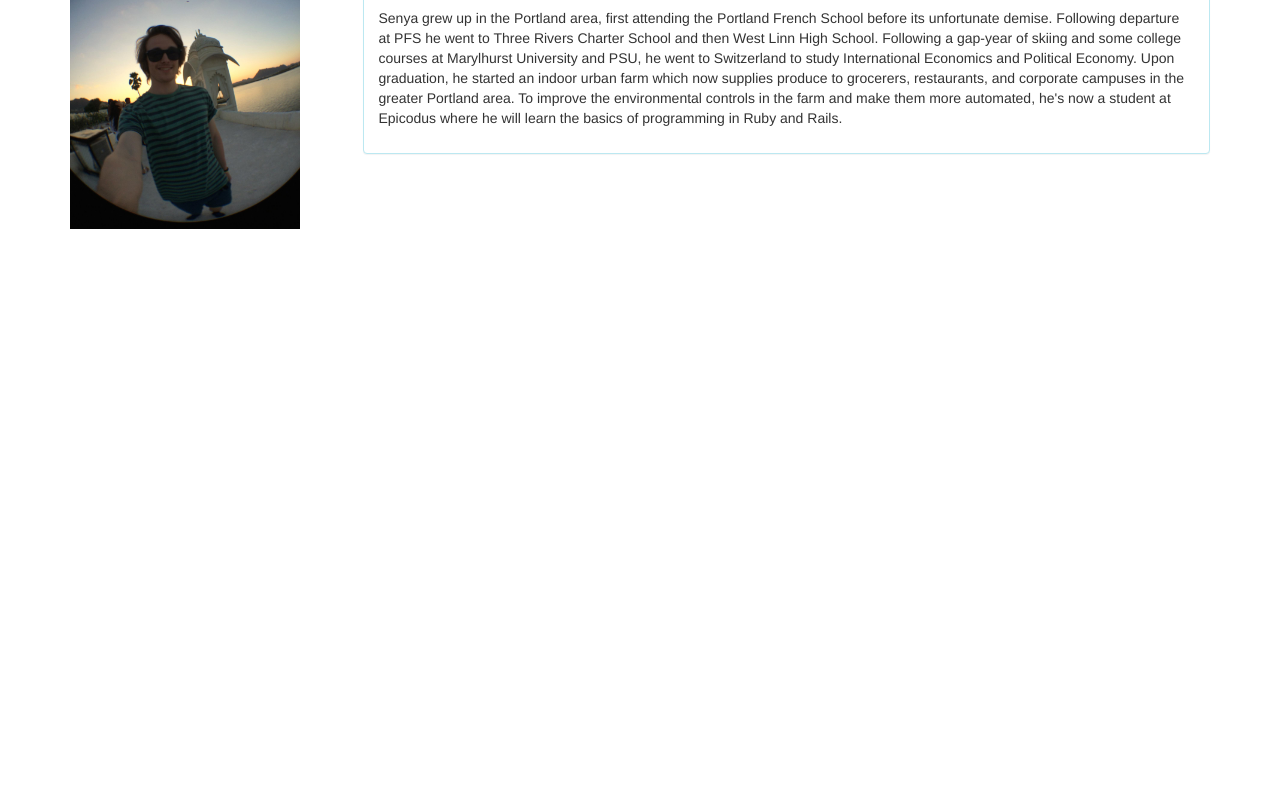
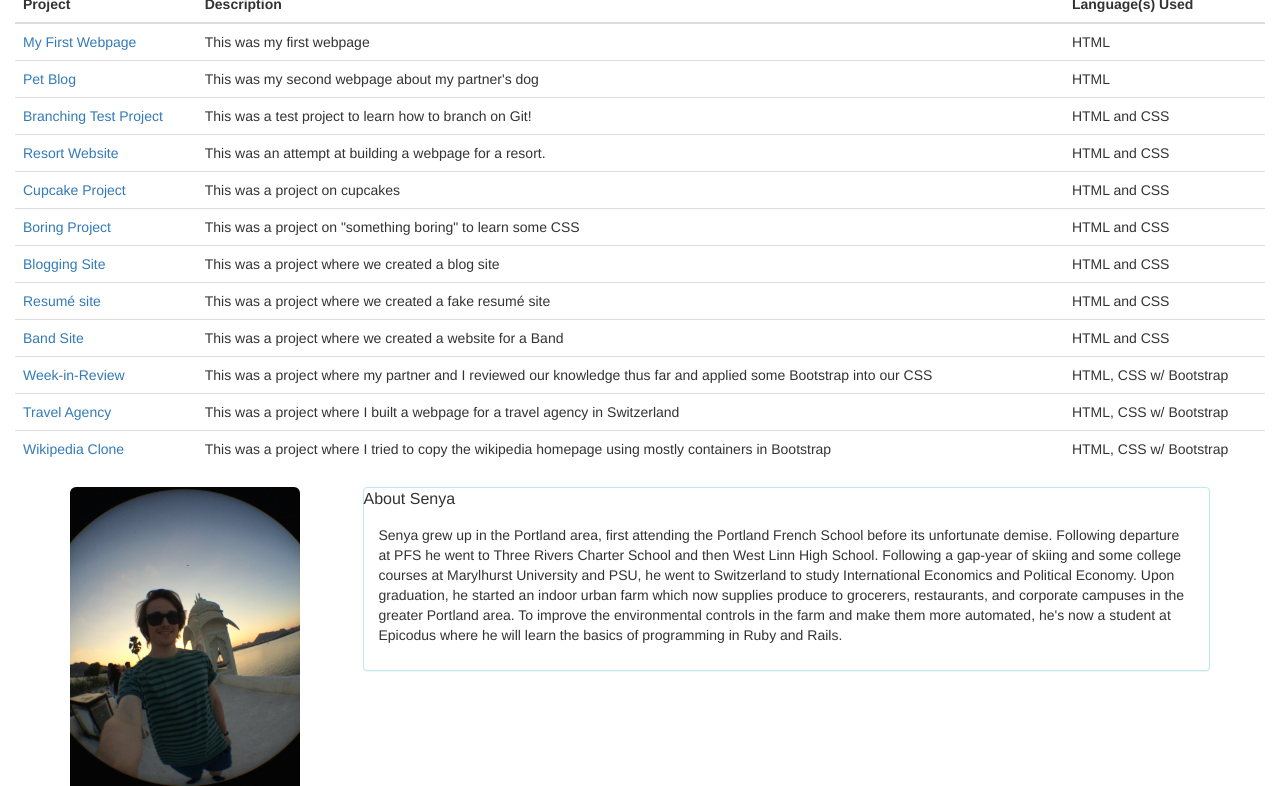
Before and after one commit to senyawebster/Solo-Project-1, a plain HTML site: page index.html in a window 1280 px wide. Shown: the part 357-1143 px from the top of the page. Before the commit the page ends 800 px from the top, so only its background shows below. Drawn offline with Linux system fonts and the light colour scheme.

Commit message:
add bootstrap table for projects completed so far, including links to their Github repos

```diff
--- a/index.html
+++ b/index.html
@@ -12,21 +12,196 @@
 
     <div class="container" float="center">
       <div class="row">
-        <h1>Senya Webster's Programming Portfolio</h1>
-        <img src="img/portrait.jpg" alt="Picture of Senya in India" />
+        <h1 class="text-center">Senya Webster's Programming Portfolio</h1>
+        <img src="img/portrait.jpg" class="img-rounded" alt="Picture of Senya in India" />
       </div>
     </div>
+
+    <div class="container-fluid" float="center">
+      <h2>My Projects Thus Far</h2>
+      <table class="table table-hover">
+        <thead>
+          <tr>
+            <th>Project</th>
+            <th>Description</th>
+            <th>Language(s) Used</th>
+          </tr>
+        </thead>
+        <tbody>
+          <tr>
+            <td>
+              <a href="https://github.com/senyawebster/my-first-webpage.git">
+                My First Webpage
+              </a>
+            </td>
+            <td>
+              This was my first webpage
+            </td>
+            <td>
+              HTML
+            </td>
+          </tr>
+          <tr>
+            <td>
+              <a href="https://github.com/senyawebster/petblog">
+                Pet Blog
+              </a>
+            </td>
+            <td>
+              This was my second webpage about my partner's dog
+            </td>
+            <td>
+              HTML
+            </td>
+          </tr>
+          <tr>
+            <td>
+              <a href="https://github.com/senyawebster/branching-test-project.git">
+                Branching Test Project
+              </a>
+            </td>
+            <td>
+              This was a test project to learn how to branch on Git!
+            </td>
+            <td>
+              HTML and CSS
+            </td>
+          </tr>
+          <tr>
+            <td>
+              <a href="https://github.com/senyawebster/resort_website.git">
+                Resort Website
+              </a>
+            </td>
+            <td>
+              This was an attempt at building a webpage for a resort.
+            </td>
+            <td>
+              HTML and CSS
+            </td>
+          </tr>
+          <tr>
+            <td>
+              <a href="https://github.com/senyawebster/cupcake-project.git">
+                Cupcake Project
+              </a>
+            </td>
+            <td>
+              This was a project on cupcakes
+            </td>
+            <td>
+              HTML and CSS
+            </td>
+          </tr>
+          <tr>
+            <td>
+              <a href="https://github.com/senyawebster/cupcake-project.git">
+                Boring Project
+              </a>
+            </td>
+            <td>
+              This was a project on "something boring" to learn some CSS
+            </td>
+            <td>
+              HTML and CSS
+            </td>
+          </tr>
+          <tr>
+            <td>
+              <a href="https://github.com/senyawebster/blogging-site.git">
+                Blogging Site
+              </a>
+            </td>
+            <td>
+              This was a project where we created a blog site
+            </td>
+            <td>
+              HTML and CSS
+            </td>
+          </tr>
+          <tr>
+            <td>
+              <a href="https://github.com/senyawebster/resume-site.git">
+                Resumé site
+              </a>
+            </td>
+            <td>
+              This was a project where we created a fake resumé site
+            </td>
+            <td>
+              HTML and CSS
+            </td>
+          </tr>
+          <tr>
+            <td>
+              <a href="https://github.com/senyawebster/band-site.git">
+                Band Site
+              </a>
+            </td>
+            <td>
+              This was a project where we created a website for a Band
+            </td>
+            <td>
+              HTML and CSS
+            </td>
+          </tr>
+          <tr>
+            <td>
+              <a href="https://github.com/senyawebster/week-in-review.git">
+                Week-in-Review
+              </a>
+            </td>
+            <td>
+              This was a project where my partner and I reviewed our knowledge thus far and applied some Bootstrap into our CSS
+            </td>
+            <td>
+              HTML, CSS w/ Bootstrap
+            </td>
+          </tr>
+          <tr>
+            <td>
+              <a href="https://github.com/senyawebster/my-vacation.git">
+                Travel Agency
+              </a>
+            </td>
+            <td>
+              This was a project where I built a webpage for a travel agency in Switzerland
+            </td>
+            <td>
+              HTML, CSS w/ Bootstrap
+            </td>
+          </tr>
+          <tr>
+            <td>
+              <a href="https://github.com/senyawebster/wikipedia.git">
+                Wikipedia Clone
+              </a>
+            </td>
+            <td>
+              This was a project where I tried to copy the wikipedia homepage using mostly containers in Bootstrap
+            </td>
+            <td>
+              HTML, CSS w/ Bootstrap
+            </td>
+          </tr>
+
+
+        </tbody>
+      </table>
+    </div>
+
+
 
     <div class="container">
       <div>
         <div class="row">
             <div class="col-sm-3">
-              <img src="img/portrait-2.jpg" alt="Senya Selfie" width="230px"/>
+              <img src="img/portrait-2.jpg" class="img-rounded" alt="Senya Selfie" width="230px"/>
             </div>
           <div class="col-sm-9">
             <div class="panel panel-info">
               <div class="panel-title">
-                <h1>About Senya</h1>
+                <h1">About Senya</h1>
               </div>
               <div class="panel-body">
                 <p>
```
